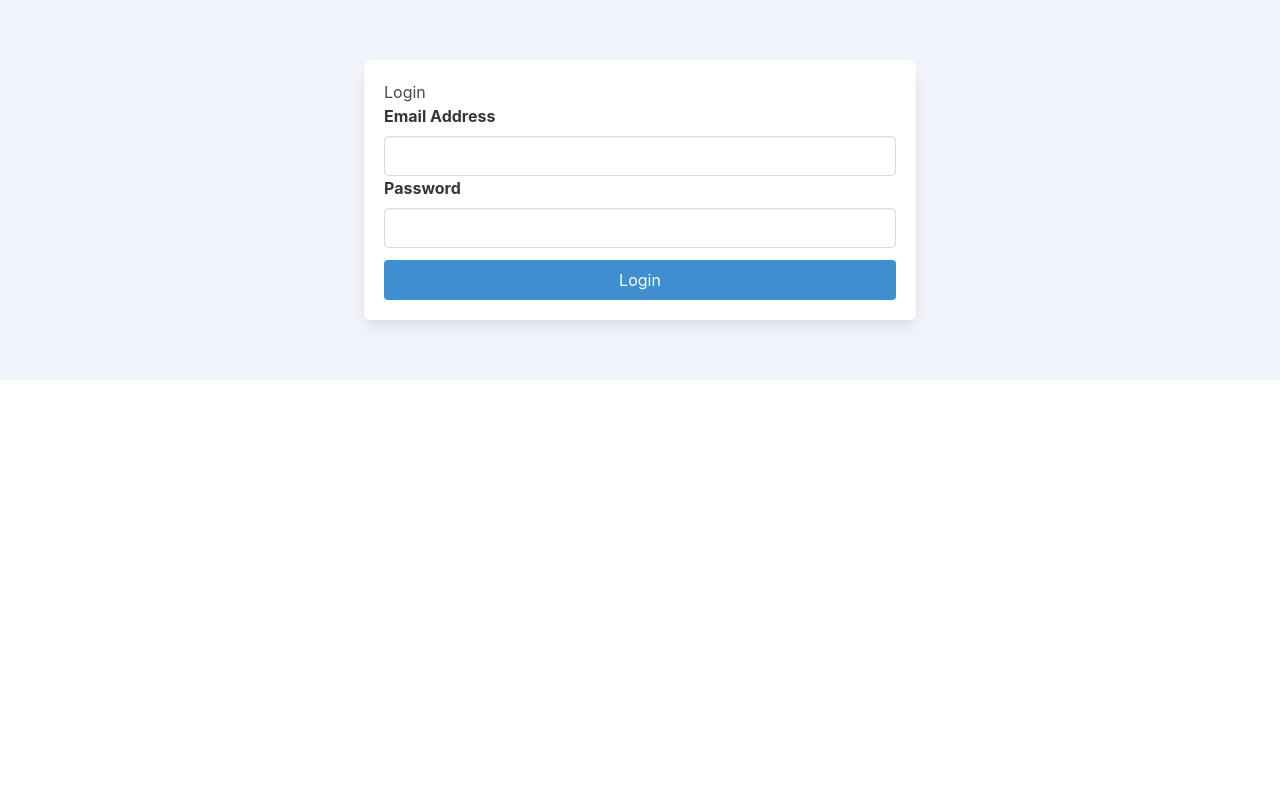
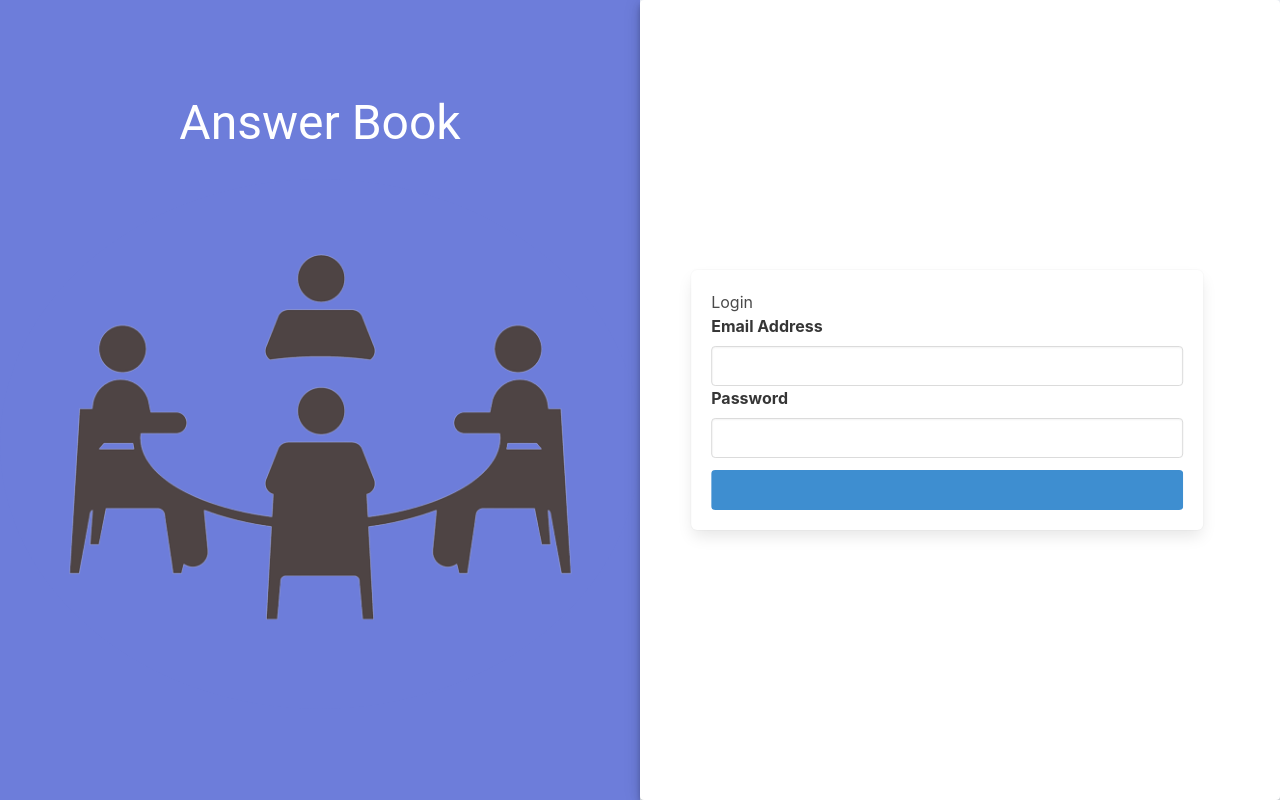
Before and after one commit to shivambhojani/AnserBook-UI, a React (Create React App) app: page / in a window 1280 px wide. Built offline with nearby package versions, Linux system fonts and the light colour scheme.

Commit message:
Aman dev

```diff
--- /dev/null
+++ b/src/components/Login/Form.css
@@ -0,0 +1,56 @@
+.root {
+  display: flex;
+  flex-direction: column;
+  align-items: center;
+  margin: 64px 128px;
+}
+
+.imagecontainer {
+  display: flex;
+  background: #6d7dda;
+  align-items: center;
+  justify-content: center;
+}
+
+.imagegrid {
+  display: flex;
+  justify-content: center;
+  align-items: center;
+}
+
+.imagebox {
+  background: white;
+  border-radius: 50%;
+  display: flex;
+  justify-content: center;
+  align-items: center;
+  background: #6d7dda;
+}
+
+.imageframe {
+  display: inline-block;
+  height: fit-content !important;
+}
+
+.image {
+  padding: 50px;
+}
+
+.title {
+  color: #ffffff;
+  text-align: center;
+  font-size: 3rem !important;
+}
+
+.titlecontainer {
+  margin: 0px 0px 1.5rem 0px;
+  font-weight: 700 !important;
+}
+
+.box {
+  margin: 10 10 10 10;
+  width: 40%;
+  position: absolute;
+  top: 50%;
+  transform: translate(10%, -50%);
+}
--- a/src/components/Login/Form.tsx
+++ b/src/components/Login/Form.tsx
@@ -1,7 +1,11 @@
 import React, { useState } from "react";
+import "./Form.css";
 import useForm from "./useForm";
 import validate from "./LoginFormValidationRules";
 import { useNavigate } from "react-router-dom";
+import { Grid, Typography, Box } from "@mui/material";
+import logo from "../../assets/app-logo.png";
+import Paper from "@mui/material/Paper";
 
 const Form = (props: any): any => {
   const {
@@ -27,9 +31,27 @@ const Form = (props: any): any => {
   };
 
   return (
-    <div className="section hightlight">
-      <div className="container">
-        <div className="column is-6 is-offset-3">
+    <Grid container component="main" sx={{ height: "100vh" }}>
+      <Grid item xs={false} sm={5} md={6} className="imagecontainer">
+        <Grid container direction="column" className="imagegrid">
+          <Grid>
+            <Box className="titlecontainer">
+              <Typography component="h1" variant="h5" className="title">
+                Answer Book
+              </Typography>
+            </Box>
+          </Grid>
+          <Grid>
+            <section className="imagebox">
+              <Box className="imageframe">
+                <img src={logo} alt="Logo" className="image" />
+              </Box>
+            </section>
+          </Grid>
+        </Grid>
+      </Grid>
+
+      <Grid item xs={12} sm={7} md={6} component={Paper} elevation={6}>
         <div className="box">
           <h1>Login</h1>
           <form onSubmit={submitHandler} noValidate>
@@ -60,22 +82,17 @@ const Form = (props: any): any => {
                   required
                 />
               </div>
-                {err.password && (
-                  <p className="help is-danger">{err.password}</p>
-                )}
+              {err.password && <p className="help is-danger">{err.password}</p>}
             </div>
             <button
               type="submit"
               className="button is-block is-info is-fullwidth"
               // onClick={submitHandler()}
-              >
-                Login
-              </button>
+            ></button>
           </form>
         </div>
-        </div>
-      </div>
-    </div>
+      </Grid>
+    </Grid>
   );
 };
 
```
Also changed, not shown: src/assets/app-logo.png (added). Lines whose indentation alone changed are shown as unchanged.
